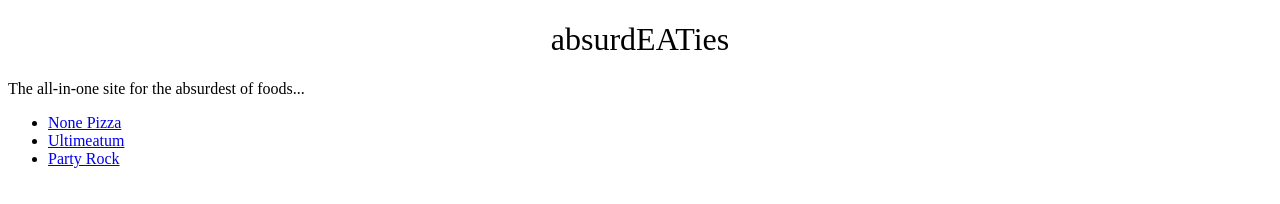
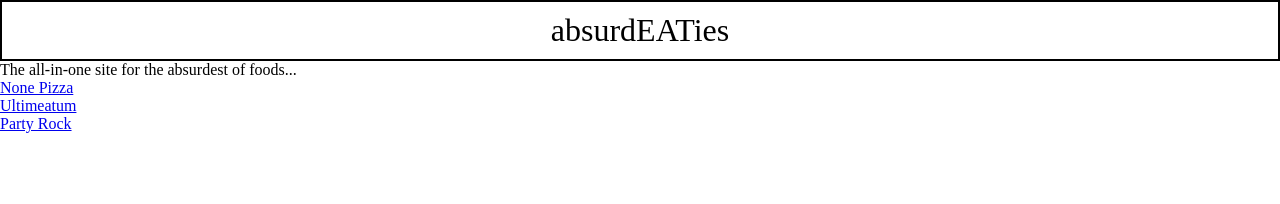
Before and after one commit to SeafaringAvocado/absurdeaties, a plain HTML site: page index.html in a window 1280 px wide. Drawn offline with Linux system fonts and the light colour scheme.

Commit message:
Set box-sixing to border-box

```diff
--- a/styles.css
+++ b/styles.css
@@ -1,7 +1,15 @@
+* {
+    margin: 0;
+    padding: 0;
+    box-sizing: border-box;
+}
+
 h1 {
     color:black;
     font-family: 'Times New Roman', Times, serif;
     font-weight: lighter;
     text-align: center;
+    padding: 10px;
+    border: 2px solid black;
 
 }
```
